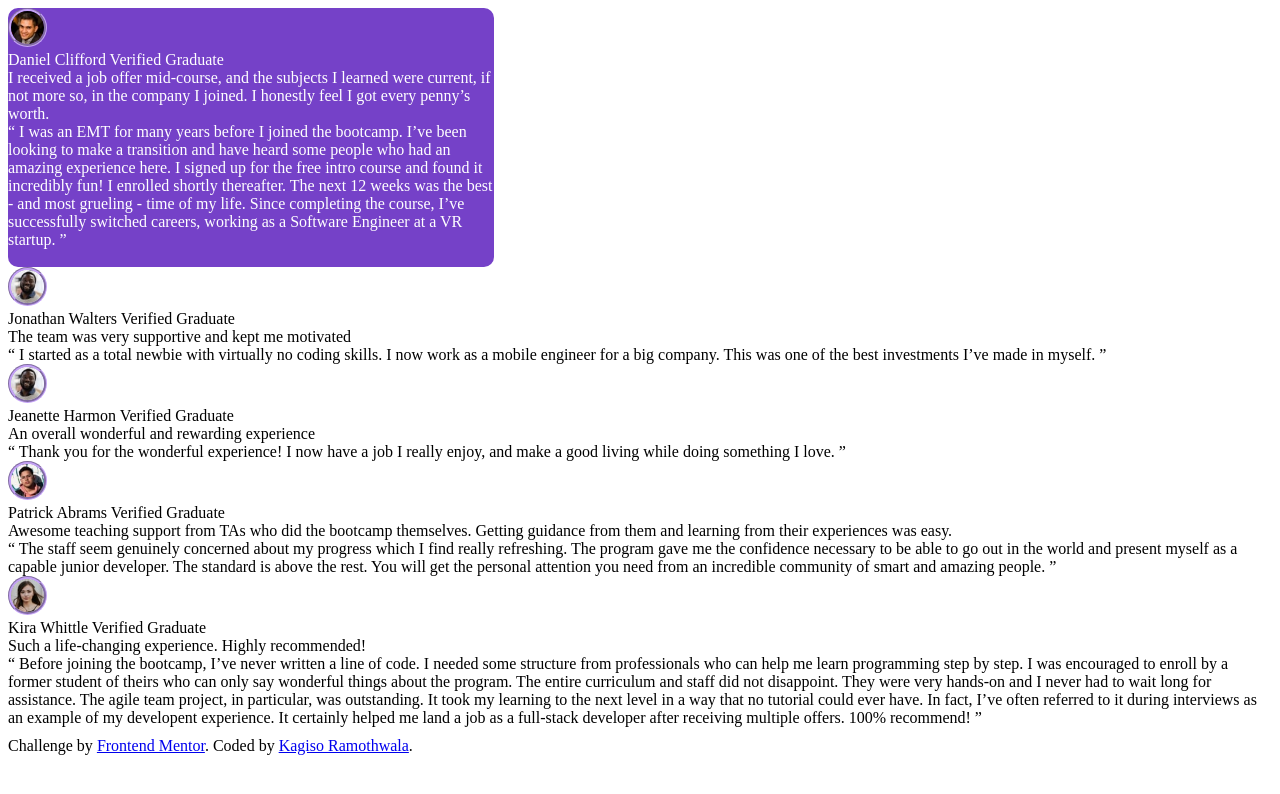
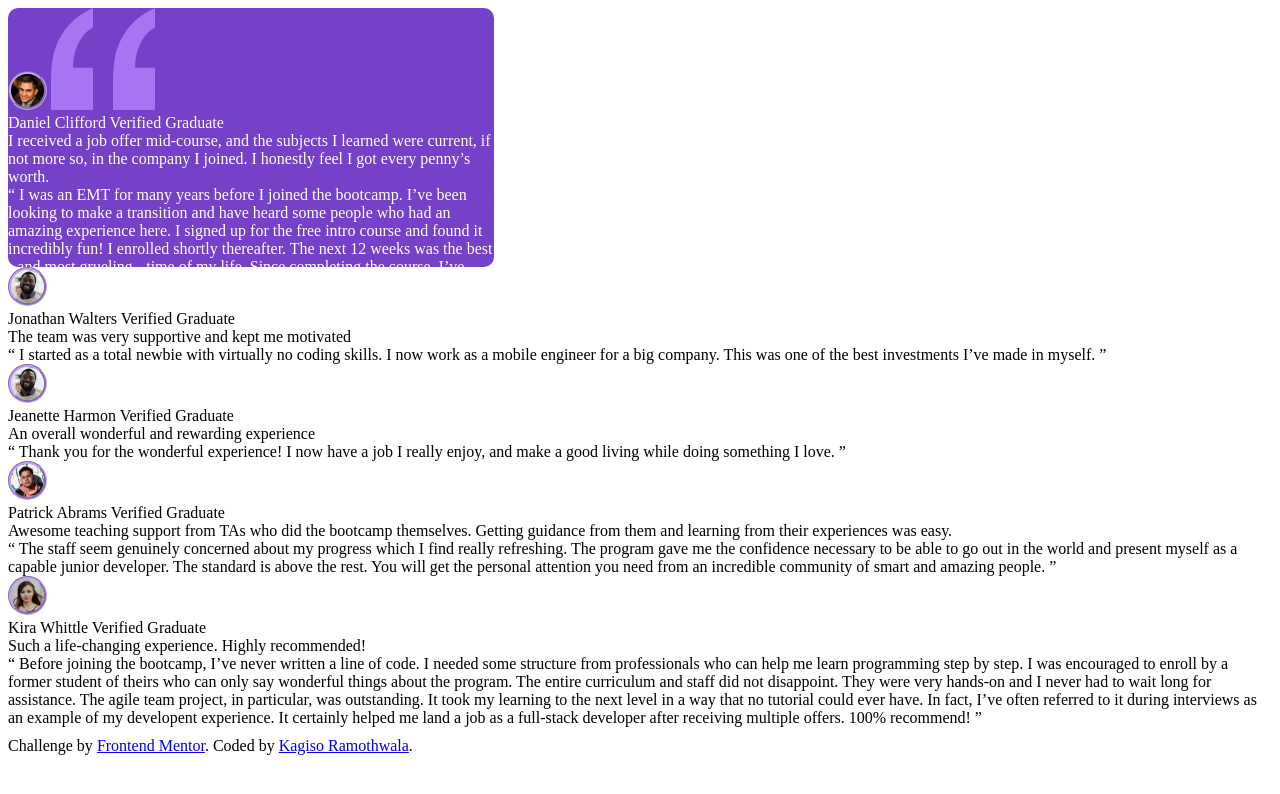
Before and after one commit to KagisoRamothwala1/testimonials-grid-section, a plain HTML site: page index.html in a window 1280 px wide. Drawn offline with Linux system fonts and the light colour scheme.

Commit message:
second commit

```diff
--- a/index.html
+++ b/index.html
@@ -15,6 +15,7 @@
   <div class="ContentCtn">
   <div class="Card1">
     <img src="./images/image-daniel.jpg" alt="Daniel-Clifford" class="Daniel-Clifford-ctn">
+    <img src="./images/bg-pattern-quotation.svg" alt="bg-pattern-quotation" class="bg-pattern-quotation-ctn">
 
     <div class="Card1Name">
     Daniel Clifford
--- a/stylesheet.css
+++ b/stylesheet.css
@@ -21,6 +21,11 @@ html, body{
   border-style: groove;
   border-color: hsl(264, 82%, 80%);
 }
+
+.bg-pattern-quotation-ctn{
+
+}
+
 .Card1Name{
 
 }
```
